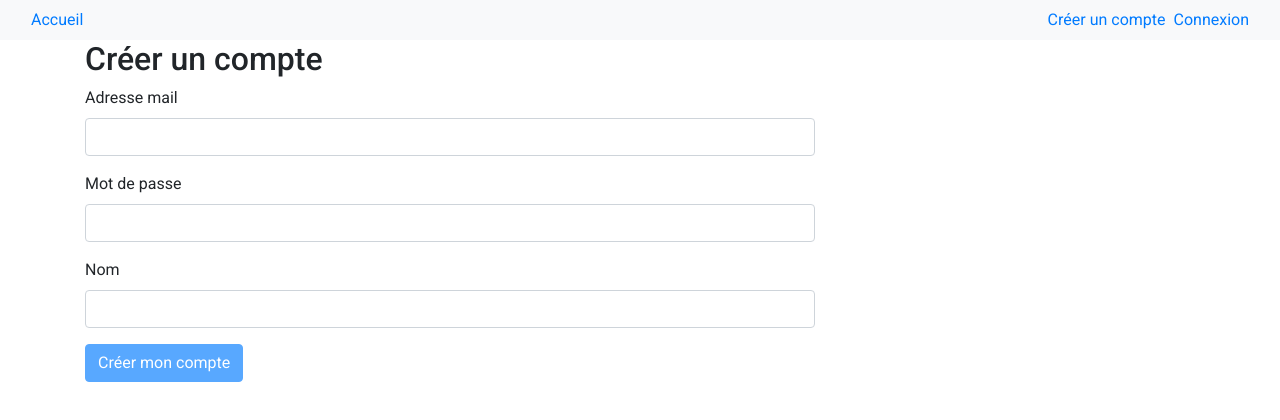
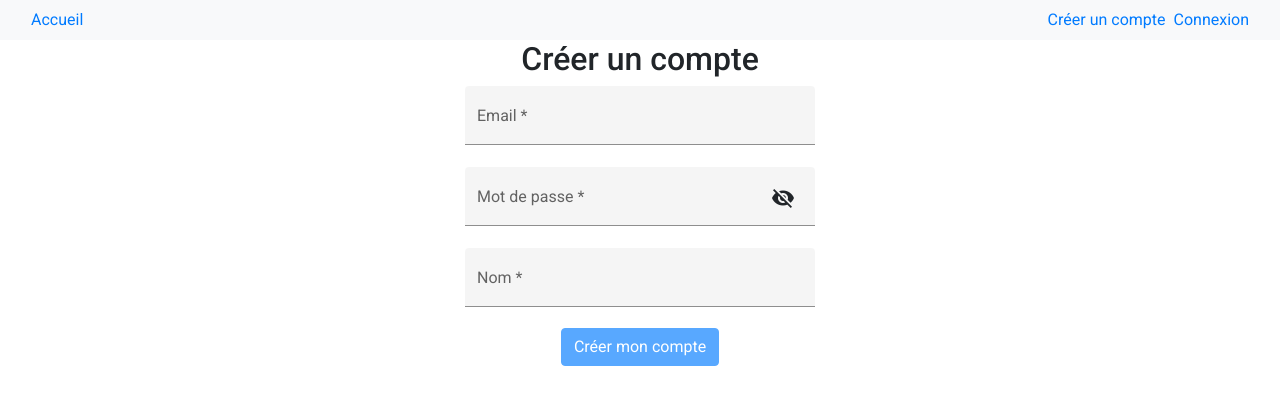
Before and after one commit to RemiChavance/projet_s4, an Angular app: page /auth/signup in a window 1280 px wide. Shown: the top 420 px of the page. Built offline with nearby package versions, Linux system fonts and the light colour scheme.

Commit message:
material form user creation and connection

```diff
--- a/src/app/auth/signin/signin.component.css
+++ b/src/app/auth/signin/signin.component.css
@@ -0,0 +1,8 @@
+mat-form-field {
+    display: flex;
+    flex-direction: column;
+}
+
+form {
+    text-align: center;
+}
--- a/src/app/auth/signin/signin.component.html
+++ b/src/app/auth/signin/signin.component.html
@@ -1,25 +1,34 @@
-<div class="row">
-    <div class="col-sm-8 col-sm-offset-2">
-        <h2>Se connecter</h2>
+<div class="row justify-content-center">
+    <div class="col-sm-4">
+
         <form [formGroup]="signUpForm" (ngSubmit)="onSubmit()">
-        <div class="form-group">
-            <label for="email">Adresse mail</label>
-            <input type="text"
-                    id="email"
-                    class="form-control"
-                    formControlName="email">
-        </div>
-        <div class="form-group">
-            <label for="password">Mot de passe</label>
-            <input type="password"
-                    id="password"
-                    class="form-control"
-                    formControlName="password">
-        </div>
-        <button class="btn btn-primary"
-                type="submit"
-                [disabled]="signUpForm.invalid">Connexion</button>
+            <h2>Se connecter</h2>
+
+            <mat-form-field appearance="fill">
+                <mat-label>Email</mat-label>
+                <input matInput placeholder="pat@example.com"
+                        [formControl]="emailValidator"
+                        formControlName="email"
+                        required>
+                <mat-error *ngIf="emailValidator.invalid">{{ getErrorEmailMessage() }}</mat-error>
+            </mat-form-field>
+
+
+            <mat-form-field appearance="fill">
+                <mat-label>Mot de passe</mat-label>
+                <input matInput
+                        [type]="hidePassword ? 'password' : 'text'"
+                        formControlName="password">
+                <button mat-icon-button matSuffix (click)="hidePassword = !hidePassword" [attr.aria-label]="'Hide password'" [attr.aria-pressed]="hidePassword">
+                <mat-icon>{{ hidePassword ? 'visibility_off' : 'visibility' }}</mat-icon>
+                </button>
+            </mat-form-field>
+
+            <button class="btn btn-primary"
+                    type="submit"
+                    [disabled]="signUpForm.invalid">Connexion</button>
         </form>
+        <br>
         <p class="text-danger">{{ errorMessage }}</p>
     </div>
 </div>
--- a/src/app/auth/signin/signin.component.ts
+++ b/src/app/auth/signin/signin.component.ts
@@ -1,5 +1,5 @@
 import { Component, OnInit } from '@angular/core';
-import { FormBuilder, FormGroup, Validators } from '@angular/forms';
+import { FormBuilder, FormControl, FormGroup, Validators } from '@angular/forms';
 import { Router } from '@angular/router';
 import { AuthService } from 'src/app/services/auth.service';
 
@@ -13,6 +13,9 @@ export class SigninComponent implements OnInit {
   signUpForm: FormGroup;
   errorMessage: string;
 
+  emailValidator = new FormControl('', [Validators.required, Validators.email]);
+  hidePassword = true;
+
   constructor(private formBuilder: FormBuilder,
               private authService: AuthService,
               private router: Router) { }
@@ -23,7 +26,7 @@ export class SigninComponent implements OnInit {
 
   initForm() {
     this.signUpForm = this.formBuilder.group({
-      email: ['', [Validators.required, Validators.email]],
+      email: this.emailValidator,
       password: ['', [Validators.required, Validators.pattern(/[0-9a-zA-Z]{6,}/)]]
     });
   }
@@ -43,4 +46,13 @@ export class SigninComponent implements OnInit {
     );
   }
 
+
+  getErrorEmailMessage() {
+    if (this.emailValidator.hasError('required')) {
+      return 'Vous devez entrer une valeur';
+    }
+
+    return this.emailValidator.hasError('email') ? 'Email invalide' : '';
+  }
+
 }
--- a/src/app/auth/signup/signup.component.css
+++ b/src/app/auth/signup/signup.component.css
@@ -0,0 +1,8 @@
+mat-form-field {
+    display: flex;
+    flex-direction: column;
+}
+
+form {
+    text-align: center;
+}
--- a/src/app/auth/signup/signup.component.html
+++ b/src/app/auth/signup/signup.component.html
@@ -1,35 +1,39 @@
-<div class="row">
-    <div class="col-sm-8 col-sm-offset-2">
-        <h2>Créer un compte</h2>
+<div class="row justify-content-center">
+    <div class="col-sm-4">
 
         <form [formGroup]="signUpForm" (ngSubmit)="onSubmit()">
-            <div class="form-group">
-                <label for="email">Adresse mail</label>
-                <input type="text"
-                        id="email"
-                        class="form-control"
-                        formControlName="email">
-            </div>
-            <div class="form-group">
-                <label for="password">Mot de passe</label>
-                <input type="password"
-                        id="password"
-                        class="form-control"
+            <h2>Créer un compte</h2>
+
+            <mat-form-field appearance="fill">
+                <mat-label>Email</mat-label>
+                <input matInput placeholder="pat@example.com"
+                        [formControl]="emailValidator"
+                        formControlName="email"
+                        required>
+                <mat-error *ngIf="emailValidator.invalid">{{ getErrorEmailMessage() }}</mat-error>
+            </mat-form-field>
+
+            <mat-form-field appearance="fill">
+                <mat-label>Mot de passe</mat-label>
+                <input matInput
+                        [type]="hidePassword ? 'password' : 'text'"
                         formControlName="password">
-            </div>
-            <div class="form-group">
-                <label for="name">Nom</label>
-                <input type="text"
-                        id="name"
-                        class="form-control"
+                <button mat-icon-button matSuffix (click)="hidePassword = !hidePassword" [attr.aria-label]="'Hide password'" [attr.aria-pressed]="hidePassword">
+                <mat-icon>{{ hidePassword ? 'visibility_off' : 'visibility' }}</mat-icon>
+                </button>
+            </mat-form-field>
+
+            <mat-form-field appearance="fill">
+                <mat-label>Nom</mat-label>
+                <input matInput
                         formControlName="name">
-            </div>
+            </mat-form-field>
 
             <button class="btn btn-primary"
                     type="submit"
                     [disabled]="signUpForm.invalid">Créer mon compte</button>
         </form>
-
+        <br>
         <p class="text-danger">{{ errorMessage }}</p>
     </div>
 </div>
--- a/src/app/auth/signup/signup.component.ts
+++ b/src/app/auth/signup/signup.component.ts
@@ -13,6 +13,9 @@ export class SignupComponent implements OnInit {
   signUpForm: FormGroup;
   errorMessage: string;
 
+  emailValidator = new FormControl('', [Validators.required, Validators.email]);
+  hidePassword = true;
+
   constructor(private formBuilder: FormBuilder,
               private authService: AuthService,
               private router: Router) { }
@@ -23,7 +26,7 @@ export class SignupComponent implements OnInit {
 
   initForm() {
     this.signUpForm = this.formBuilder.group({
-      email: ['', [Validators.required, Validators.email]],
+      email: this.emailValidator,
       password: ['', [Validators.required, Validators.pattern(/[0-9a-zA-Z]{6,}/)]],
       name: ['', [Validators.required]]
     });
@@ -45,4 +48,12 @@ export class SignupComponent implements OnInit {
       }
     );
   }
+
+  getErrorEmailMessage() {
+    if (this.emailValidator.hasError('required')) {
+      return 'Vous devez entrer une valeur';
+    }
+
+    return this.emailValidator.hasError('email') ? 'Email invalide' : '';
+  }
 }
```
Also changed, not shown: src/app/app.module.ts (+5 -2 lines).
